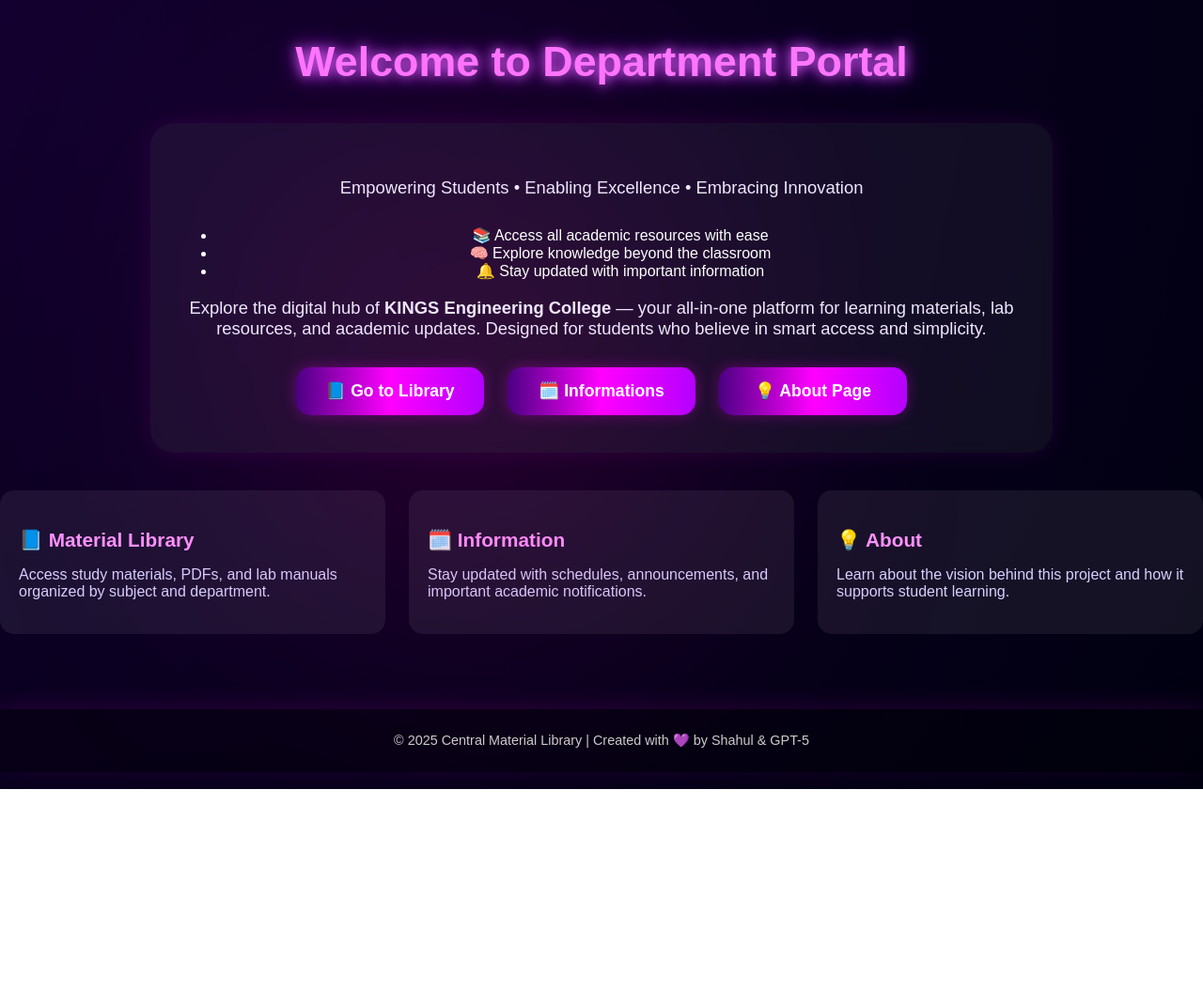
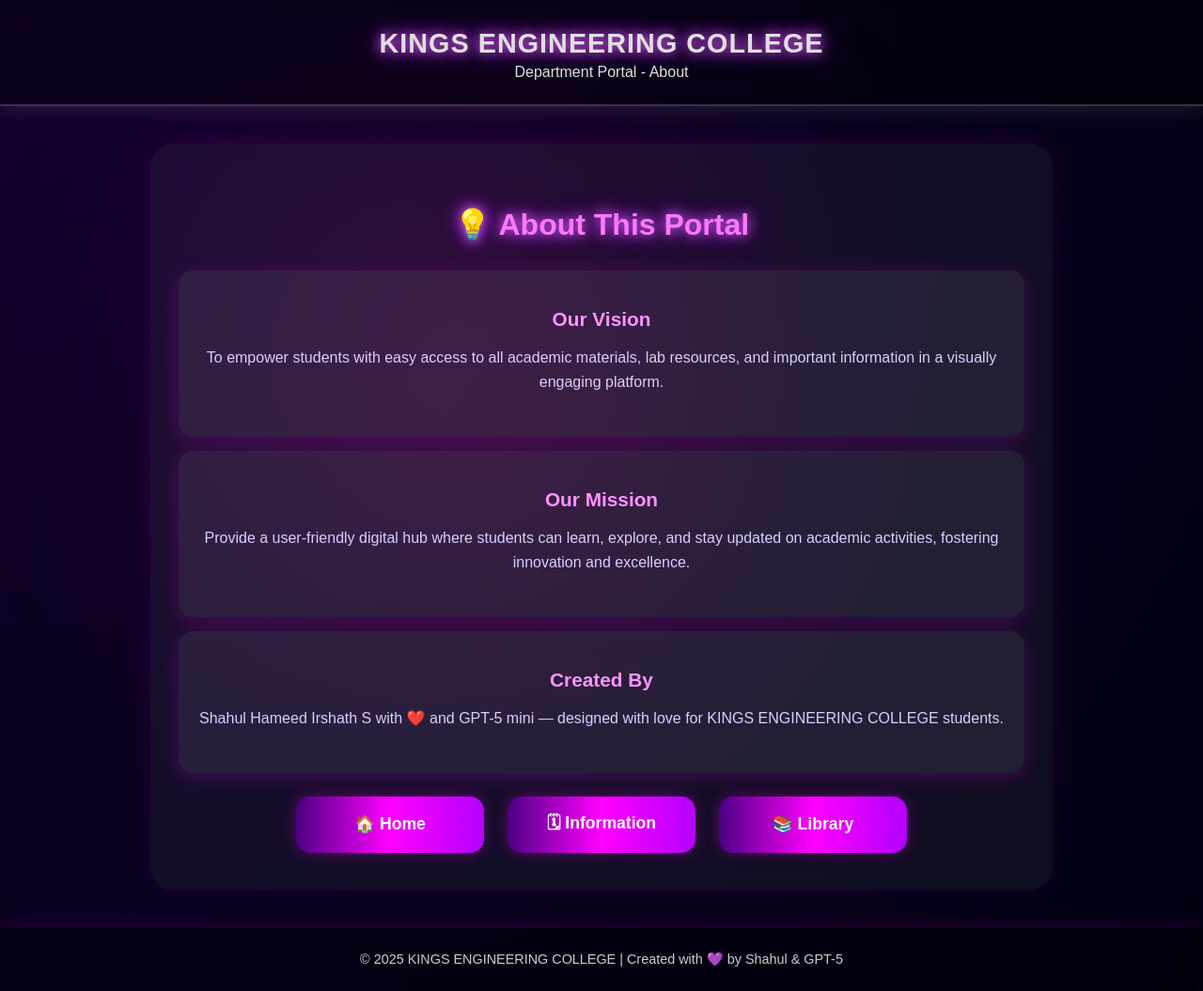
Before and after one commit to shahul4847-design/Kings-Engeneering-college, a plain HTML site: page index.html/home.html in a window 1280 px wide. Shown: the whole page at 94% size. Before the commit the page ends 840 px from the top, so only its background shows below. Drawn offline with Linux system fonts and the light colour scheme.

Commit message:
Update home.html

```diff
--- a/index.html/home.html
+++ b/index.html/home.html
@@ -1,12 +1,13 @@
 <!DOCTYPE html>
 <html lang="en">
 <head>
+<!-- ✅ OneSignal SDK -->
 <script src="https://cdn.onesignal.com/sdks/web/v16/OneSignalSDK.page.js" defer></script>
 <script>
   window.OneSignal = window.OneSignal || [];
   OneSignal.push(function() {
     OneSignal.init({
-      appId: "0d96f2fe-26da-4d23-8284-603d76356d72", // ✅ Correct App ID format
+      appId: "0d96f2fe-26da-4d23-8284-603d76356d72", // ✅ Removed double quotes issue
       promptOptions: {
         slidedown: {
           enabled: true,
@@ -22,7 +23,7 @@
     });
   });
 
-  // ⚡️ Show popup FAST when site loads
+  // ⚡️ Auto show popup fast
   document.addEventListener("DOMContentLoaded", function() {
     setTimeout(function() {
       OneSignal.push(function() {
@@ -32,20 +33,18 @@
   });
 </script>
 
-
-<!-- Small custom style for popup -->
+<!-- 🟣 Custom popup style -->
 <style>
-  /* make popup small and dark themed */
   .onesignal-slidedown-container {
-    background: linear-gradient(135deg, #111, #222) !important;
+    background: linear-gradient(135deg, #120038, #1a003c) !important;
     color: #f1f1f1 !important;
     font-family: 'Poppins', sans-serif !important;
     border-radius: 10px !important;
-    box-shadow: 0 0 10px rgba(0,0,0,0.5) !important;
+    box-shadow: 0 0 15px rgba(255,0,255,0.4) !important;
     width: 300px !important;
   }
   .onesignal-slidedown-button.primary {
-    background: #4c8bf5 !important; /* bluish tone */
+    background: linear-gradient(90deg, #4b0082, #ff00ff, #b400ff) !important;
     color: white !important;
     border-radius: 6px !important;
   }
@@ -55,21 +54,20 @@
   }
 </style>
 
-<!-- Google tag (gtag.js) -->
+<!-- 📊 Google Analytics -->
 <script async src="https://www.googletagmanager.com/gtag/js?id=G-RYCY6THDJ0"></script>
 <script>
   window.dataLayer = window.dataLayer || [];
   function gtag(){dataLayer.push(arguments);}
   gtag('js', new Date());
-
   gtag('config', 'G-RYCY6THDJ0');
 </script>
 
 <meta charset="UTF-8" />
 <meta name="viewport" content="width=device-width, initial-scale=1.0" />
-  <title>Central Material Library</title>
+<title>About | KINGS ENGINEERING COLLEGE</title>
+
 <style>
-    /* 🌌 Background */
   body {
     margin: 0;
     font-family: "Poppins", sans-serif;
@@ -98,68 +96,29 @@
     100% { top: 60%; left: 70%; }
   }
 
-    /* ✨ Navbar */
-    nav {
-      background: linear-gradient(90deg, #2b005f, #590080, #8a00d4);
-      box-shadow: 0 0 20px rgba(255, 0, 255, 0.3);
-      border-radius: 15px;
-      padding: 15px 25px;
-      margin: 20px auto;
-      position: relative;
-      max-width: 900px;
+  header {
+    text-align: center;
+    padding: 25px 15px;
+    background: rgba(0, 0, 0, 0.4);
+    backdrop-filter: blur(8px);
+    box-shadow: 0 4px 20px rgba(255,255,255,0.1);
+    border-bottom: 2px solid rgba(255,255,255,0.2);
     z-index: 2;
-    }
-
-    nav ol {
-      list-style: none;
-      display: flex;
-      justify-content: center;
-      align-items: center;
-      flex-wrap: wrap;
-      gap: 25px;
-      padding: 0;
-      margin: 0;
-    }
-
-    nav ol li a {
-      text-decoration: none;
-      color: white;
-      font-size: 1.1rem;
-      font-weight: bold;
-      transition: all 0.3s ease;
     position: relative;
   }
 
-    nav ol li a:hover {
-      color: #ff7ce5;
-      text-shadow: 0 0 10px #ff7ce5, 0 0 20px #b56bff;
+  header h1 {
+    margin: 5px 0;
+    font-size: 1.8rem;
+    color: #e0e0e0;
+    letter-spacing: 1px;
+    animation: glow 3s ease-in-out infinite alternate;
   }
 
-    /* 📱 Mobile Navbar */
-    @media (max-width: 768px) {
-      nav ol {
-        flex-direction: column;
-        gap: 10px;
-      }
-    }
-
-    /* 🌈 Header Title */
-    h1 {
-      text-align: center;
-      margin-top: 40px;
-      font-size: 2.8rem;
-      color: #ff77ff;
-      text-shadow: 0 0 20px #a45cff, 0 0 40px #ff00c8;
-      animation: glow 3s ease-in-out infinite alternate;
-    }
-/* 🌈 Header Title */
-    h2 {
-      text-align: center;
-      margin-top: 40px;
-      font-size: 2.8rem;
-      color: #ff77ff;
-      text-shadow: 0 0 20px #a45cff, 0 0 40px #ff00c8;
-      animation: glow 3s ease-in-out infinite alternate;
+  header p {
+    margin: 0;
+    color: #e0e0e0;
+    font-size: 1rem;
   }
 
   @keyframes glow {
@@ -167,7 +126,29 @@
     to { text-shadow: 0 0 20px #b56bff, 0 0 40px #ff00c8; }
   }
 
-    /* 🪩 Main Box */
+  nav {
+    text-align: center;
+    margin: 20px auto;
+    max-width: 900px;
+    z-index: 2;
+    position: relative;
+  }
+
+  nav a {
+    text-decoration: none;
+    color: #FFD700;
+    font-weight: bold;
+    font-size: 1.1rem;
+    margin: 0 15px;
+    transition: all 0.3s ease;
+    position: relative;
+  }
+
+  nav a:hover {
+    color: #ff7ce5;
+    text-shadow: 0 0 10px #ff7ce5, 0 0 20px #b56bff;
+  }
+
   main {
     background: rgba(255, 255, 255, 0.05);
     border-radius: 25px;
@@ -178,32 +159,36 @@
     max-width: 900px;
     padding: 40px 30px;
     z-index: 2;
+    position: relative;
+  }
+
+  main h2 {
+    color: #ff77ff;
+    text-shadow: 0 0 20px #a45cff, 0 0 40px #ff00c8;
+    font-size: 2rem;
+    margin-bottom: 30px;
+    animation: glow 3s ease-in-out infinite alternate;
   }
 
   main p {
-      font-size: 1.15rem;
+    font-size: 1.1rem;
     color: #f0e6ff;
-      margin-bottom: 30px;
-    }
-
-    /* 🔮 Feature Descriptions */
-    .features {
-      display: grid;
-      grid-template-columns: repeat(auto-fit, minmax(250px, 1fr));
-      gap: 25px;
-      margin-bottom: 35px;
+    margin-bottom: 25px;
+    line-height: 1.6;
   }
 
   .feature {
     background: rgba(255, 255, 255, 0.07);
     border-radius: 15px;
     padding: 20px;
+    margin: 15px 0;
+    box-shadow: 0 4px 20px rgba(255,0,255,0.2);
     transition: 0.3s;
   }
 
   .feature:hover {
     background: rgba(255, 255, 255, 0.15);
-      box-shadow: 0 0 20px rgba(255, 0, 255, 0.3);
+    box-shadow: 0 0 25px rgba(255,0,255,0.6);
     transform: translateY(-5px);
   }
 
@@ -218,13 +203,12 @@
     color: #d8cfff;
   }
 
-    /* 💎 Buttons */
   .button-container {
     display: flex;
     flex-wrap: wrap;
     justify-content: center;
     gap: 25px;
-      margin-top: 20px;
+    margin-top: 25px;
   }
 
   .glow-btn {
@@ -243,69 +227,58 @@
 
   .glow-btn:hover {
     transform: scale(1.08);
-      box-shadow: 0 0 25px rgba(255, 0, 255, 0.7), 0 0 40px rgba(138, 43, 226, 0.5);
+    box-shadow: 0 0 25px rgba(255,0,255,0.7), 0 0 40px rgba(138,43,226,0.5);
   }
 
-    /* 👣 Footer */
   footer {
     text-align: center;
     padding: 25px;
     color: #ccc;
     font-size: 0.9rem;
-      margin-top: 80px;
-      background: rgba(0, 0, 0, 0.3);
-      box-shadow: 0 -5px 20px rgba(255, 0, 255, 0.1);
+    margin-top: 40px;
+    background: rgba(0,0,0,0.3);
+    box-shadow: 0 -5px 20px rgba(255,0,255,0.1);
+  }
+
+  @media(max-width: 768px) {
+    nav a { display: inline-block; margin: 10px; }
   }
 </style>
 </head>
+
 <body>
- <h1>Welcome to Department Portal</h1>
-
+  <header>
+    <h1>KINGS ENGINEERING COLLEGE</h1>
+    <p>Department Portal - About</p>
+  </header>
 
   <main>
-<p>Empowering Students • Enabling Excellence • Embracing Innovation</p>
-    <ul>
-      <li>📚 Access all academic resources with ease</li>
-      <li>🧠 Explore knowledge beyond the classroom</li>
-      <li>🔔 Stay updated with important information</li>
-      <li❤️ Designed with care for every student</li>
-    </ul>
+    <h2>💡 About This Portal</h2>
 
-    <p>
-      Explore the digital hub of <strong>KINGS Engineering College</strong> — your all-in-one platform
-      for learning materials, lab resources, and academic updates. Designed for students who
-      believe in smart access and simplicity.
-    </p>
+    <div class="feature">
+      <h3>Our Vision</h3>
+      <p>To empower students with easy access to all academic materials, lab resources, and important information in a visually engaging platform.</p>
+    </div>
+
+    <div class="feature">
+      <h3>Our Mission</h3>
+      <p>Provide a user-friendly digital hub where students can learn, explore, and stay updated on academic activities, fostering innovation and excellence.</p>
+    </div>
+
+    <div class="feature">
+      <h3>Created By</h3>
+      <p>Shahul Hameed Irshath S with ❤️ and GPT-5 mini — designed with love for KINGS ENGINEERING COLLEGE students.</p>
+    </div>
+
     <div class="button-container">
-      <button class="glow-btn" onclick="location.href='library.html'">📘 Go to Library</button>
-      <button class="glow-btn" onclick="location.href='info.html'">🗓️ Informations</button>
-      <button class="glow-btn" onclick="location.href='about.html'">💡 About Page</button>
+      <button class="glow-btn" onclick="location.href='index.html'">🏠 Home</button>
+      <button class="glow-btn" onclick="location.href='info.html'">🗓 Information</button>
+      <button class="glow-btn" onclick="location.href='library.html'">📚 Library</button>
     </div>
   </main>
 
-
-    <div class="features">
-      <div class="feature">
-        <h3>📘 Material Library</h3>
-        <p>Access study materials, PDFs, and lab manuals organized by subject and department.</p>
-      </div>
-
-      <div class="feature">
-        <h3>🗓️ Information</h3>
-        <p>Stay updated with schedules, announcements, and important academic notifications.</p>
-      </div>
-
-      <div class="feature">
-        <h3>💡 About</h3>
-        <p>Learn about the vision behind this project and how it supports student learning.</p>
-      </div>
-    </div>
-
-
-  </main>
-
   <footer>
-    © 2025 Central Material Library | Created with 💜 by Shahul & GPT-5
+    © 2025 KINGS ENGINEERING COLLEGE | Created with 💜 by Shahul & GPT-5
   </footer>
 </body>
 </html>
```
Lines whose indentation alone changed are shown as unchanged.
